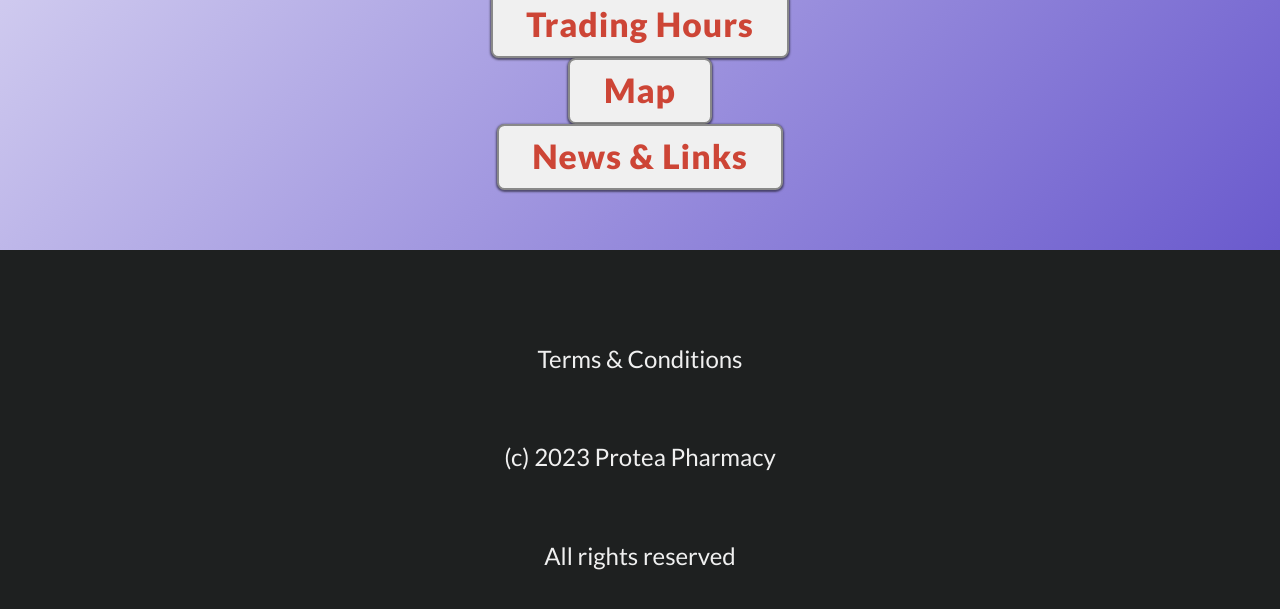
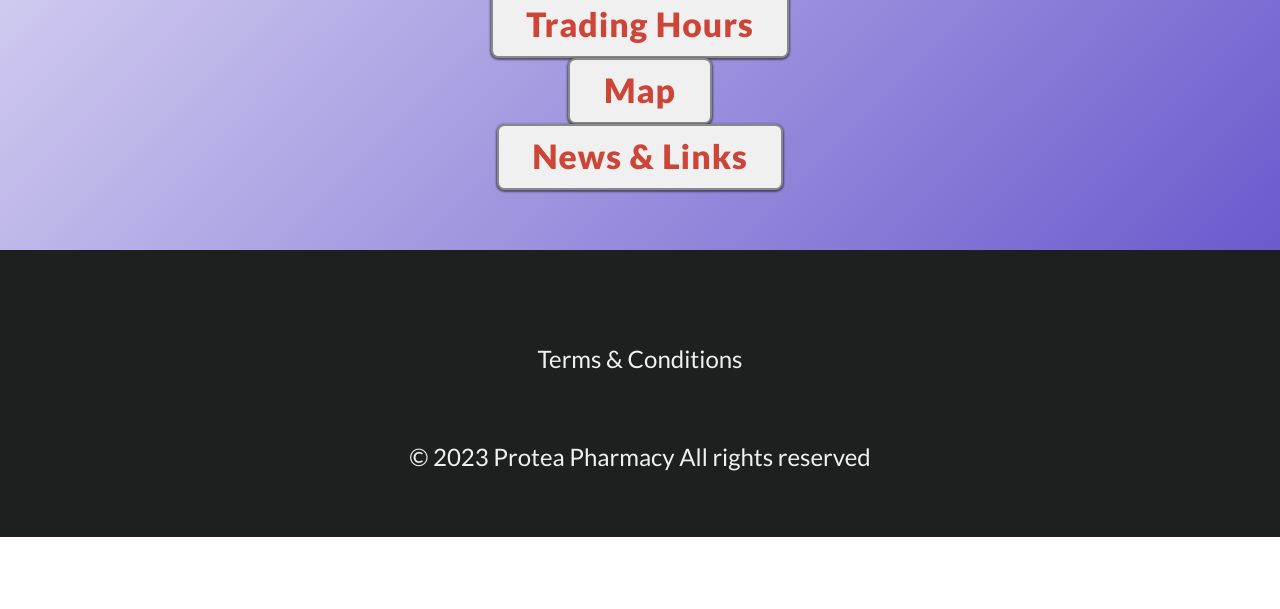
Before and after one commit to codexReboot/proteaPharmacy041, a website: page index.html in a window 1280 px wide. Shown: the part 731-1340 px from the top of the page. After the commit the page ends 1268 px from the top, so only its background shows below. Drawn offline with Linux system fonts and the light colour scheme; a web font is replaced by a local one.

Commit message:
add basic content and structure to footer

```diff
--- a/index.html
+++ b/index.html
@@ -105,9 +105,12 @@
 
         <footer class="footer">
 
-            <p>Terms & Conditions</p>
-            <p>(c) 2023 Protea Pharmacy</p>
-            <p>All rights reserved</p>
+            <p class="footer__legal">Terms & Conditions</p>
+
+            <p class="footer__copyright copyright">
+                <span class="copyright__copyrightNotice">&#169; 2023 Protea Pharmacy</span>
+                <span class="copyright__rightsReserved">All rights reserved</span>
+            </p>
 
         </footer>
 
```
